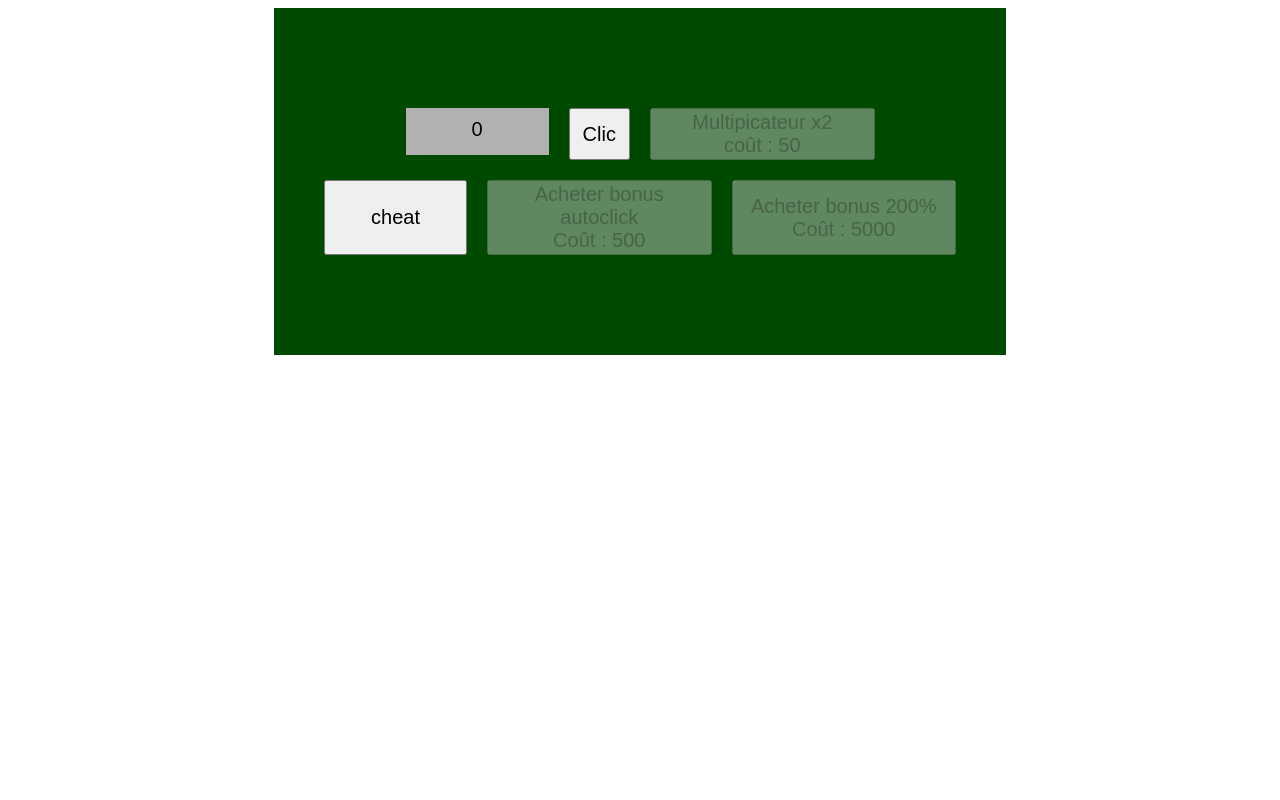
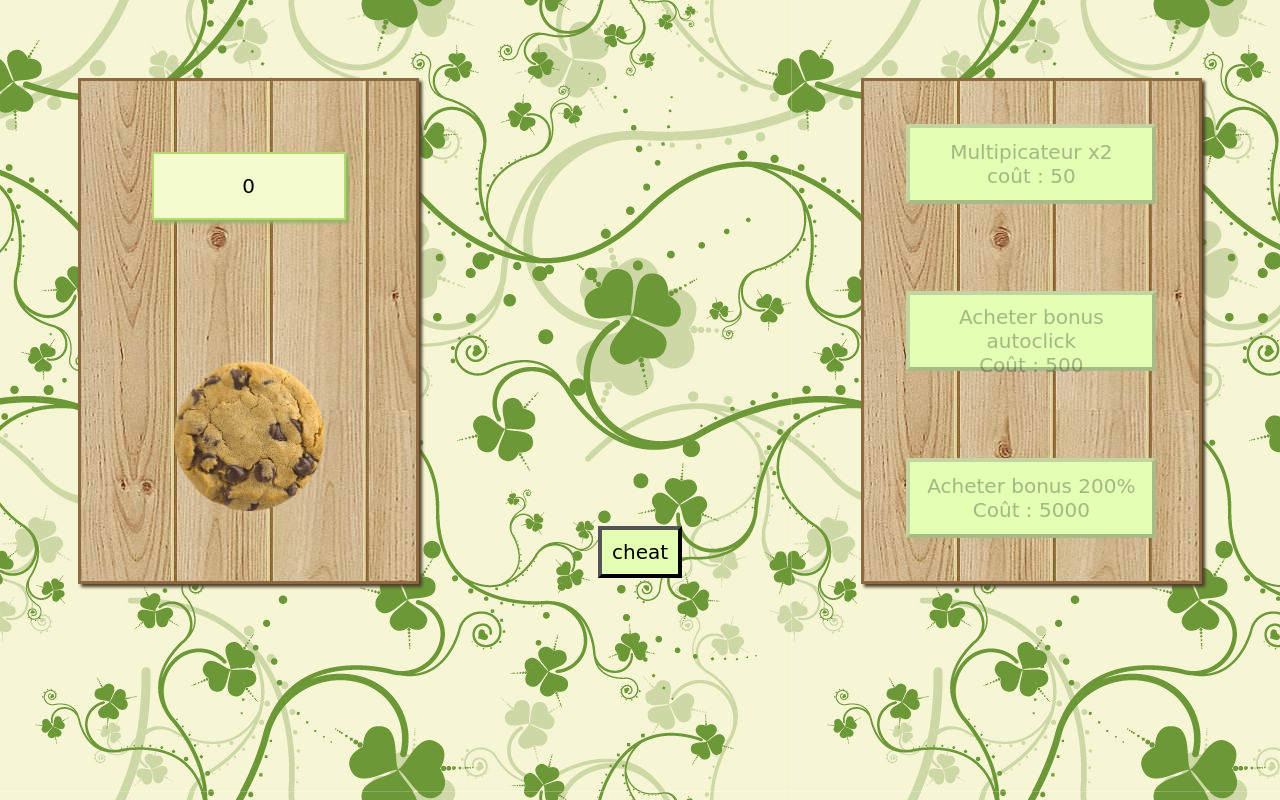
Before and after one commit to MorganeBeCode/cookie, a plain HTML site: page index.html in a window 1280 px wide. Drawn offline with Linux system fonts and the light colour scheme; a web font is replaced by a local one.

Commit message:
ajout design

```diff
--- a/index.html
+++ b/index.html
@@ -7,16 +7,23 @@
     <meta http-equiv="X-UA-Compatible" content="ie=edge">
     <title>Cookie-clicker</title>
     <link rel="stylesheet" href="style.css">
+    <link href="https://fonts.googleapis.com/css?family=Chilanka&display=swap" rel="stylesheet">
 </head>
 
 <body>
     <div class="grid-container">
-        <div id="affichage" value=0>0</div>
-        <button type="button" id="clic">Clic</button>
-        <button type="button" id="multiplier">Multipicateur x2 <br /> coût : 50</button>
-        <button type="button" id="cheat">cheat</button>
-        <button type="button" id="autoclic">Acheter bonus autoclick <br /> Coût : 500</button>
-        <button type="button" id="bonus">Acheter bonus 200% <br /> Coût : 5000</button>
+        <section class="pan1">
+            <div id="affichage" value=0>0</div>
+            <button type="button" id="clic"> </button>
+        </section>
+        <section class="pan2">
+            <button type="button" id="cheat">cheat</button>
+        </section>
+        <section class="pan3">
+            <button type="button" id="multiplier">Multipicateur x2 <br /> coût : 50</button>
+            <button type="button" id="autoclic">Acheter bonus autoclick <br /> Coût : 500</button>
+            <button type="button" id="bonus">Acheter bonus 200% <br /> Coût : 5000</button>
+        </section>
     </div>
     <script src="script.js"></script>
 </body>
--- a/script.js
+++ b/script.js
@@ -85,11 +85,11 @@ let cheat = document.querySelector("#cheat");
 cheat.addEventListener("click", function () {
     let mdp = prompt("Quel est le mot-de-passe ?");
     if (mdp == "bazinga") {
-        document.querySelector(".grid-container").removeChild(cheat);
+        document.querySelector(".pan2").removeChild(cheat);
         let cheat2 = document.createElement("button");
         cheat2.setAttribute("id", "cheat2");
         cheat2.innerHTML = "cheat";
-        document.querySelector(".grid-container").insertBefore(cheat2, autoclic);
+        document.querySelector(".pan2").appendChild(cheat2);
         cheat2.addEventListener("click", function () {
             score += 1000;
             affichage.innerHTML = score;
--- a/style.css
+++ b/style.css
@@ -1,42 +1,83 @@
+body {
+  background-image: url("images/green.jpg");
+}
 .grid-container {
   display: grid;
-  grid-template-columns: repeat(8, 1fr);
-  grid-gap: 20px;
-  background-color: #004900;
-  padding: 100px 50px 100px 50px;
-  width: 50%;
-  margin: auto;
+  grid-template-columns: repeat(3, 1fr);
+  grid-gap: 50px;
   font-size: 20px;
-  font-family: sans-serif;
+  font-family: "Chilanka", cursive;
+  padding: 70px;
 }
-.grid-container > div {
-  background-color: #b1b1b1;
-  text-align: center;
-  padding: 10px;
-  font-family: sans-serif;
-  height: 27px;
-}
+
 button {
   font-size: 20px;
+  padding: 10px;
+  background-color: #e4ffb3;
+  border-width: 4px;
+  font-family: "Chilanka", cursive;
 }
+button:focus {
+  outline: none;
+}
+button:hover {
+  cursor: pointer;
+}
+.pan3 > button {
+  width: 250px;
+  height: 80px;
+}
+
+#clic {
+  width: 150px;
+  height: 150px;
+  background-image: url("images/1150996.png");
+  background-size: 125%;
+  background-position: center;
+  border-radius: 100px;
+  border: none;
+  background-color: transparent;
+}
+#clic:active {
+  transform: translate(-4px, 4px);
+}
+
+section {
+  display: grid;
+  justify-items: center;
+  align-items: center;
+  height: 500px;
+}
+.pan1 {
+  grid-column: 1 / 2;
+  background-image: url("images/c0f2de36a3e8bb885eb8d2ec5afefd7b.jpg");
+  border: 3px solid #8d6940;
+  box-shadow: 3px 3px 3px #4e3f2e;
+}
+.pan2 {
+  grid-column: 2 / 3;
+}
+.pan3 {
+  grid-column: 3 / 4;
+  background-image: url("images/c0f2de36a3e8bb885eb8d2ec5afefd7b.jpg");
+  border: 3px solid #8d6940;
+  box-shadow: 3px 3px 3px #4e3f2e;
+}
+
 #affichage {
-  grid-column: 2 / 4;
+  background-color: #f3face;
+  padding: 20px;
+  width: 150px;
+  border: solid 2px #b3db68;
+  box-shadow: 3px 3px 3px #98b368;
+  text-align: center;
 }
-#clic {
-  grid-column: 4 / 5;
-}
-#multiplier {
-  grid-column: 5 / 8;
-}
+
 #cheat {
-  grid-column: 1 / 3;
+  align-self: flex-end;
+  margin: 0;
 }
 #cheat2 {
-  grid-column: 1 / 3;
+  align-self: flex-end;
+  margin: 0;
 }
-#autoclic {
-  grid-column: 3 / 6;
-}
-#bonus {
-  grid-column: 6 / 9;
-}
```
Also changed, not shown: images/1150996.png (added), images/c0f2de36a3e8bb885eb8d2ec5afefd7b.jpg (added), images/green.jpg (added).
